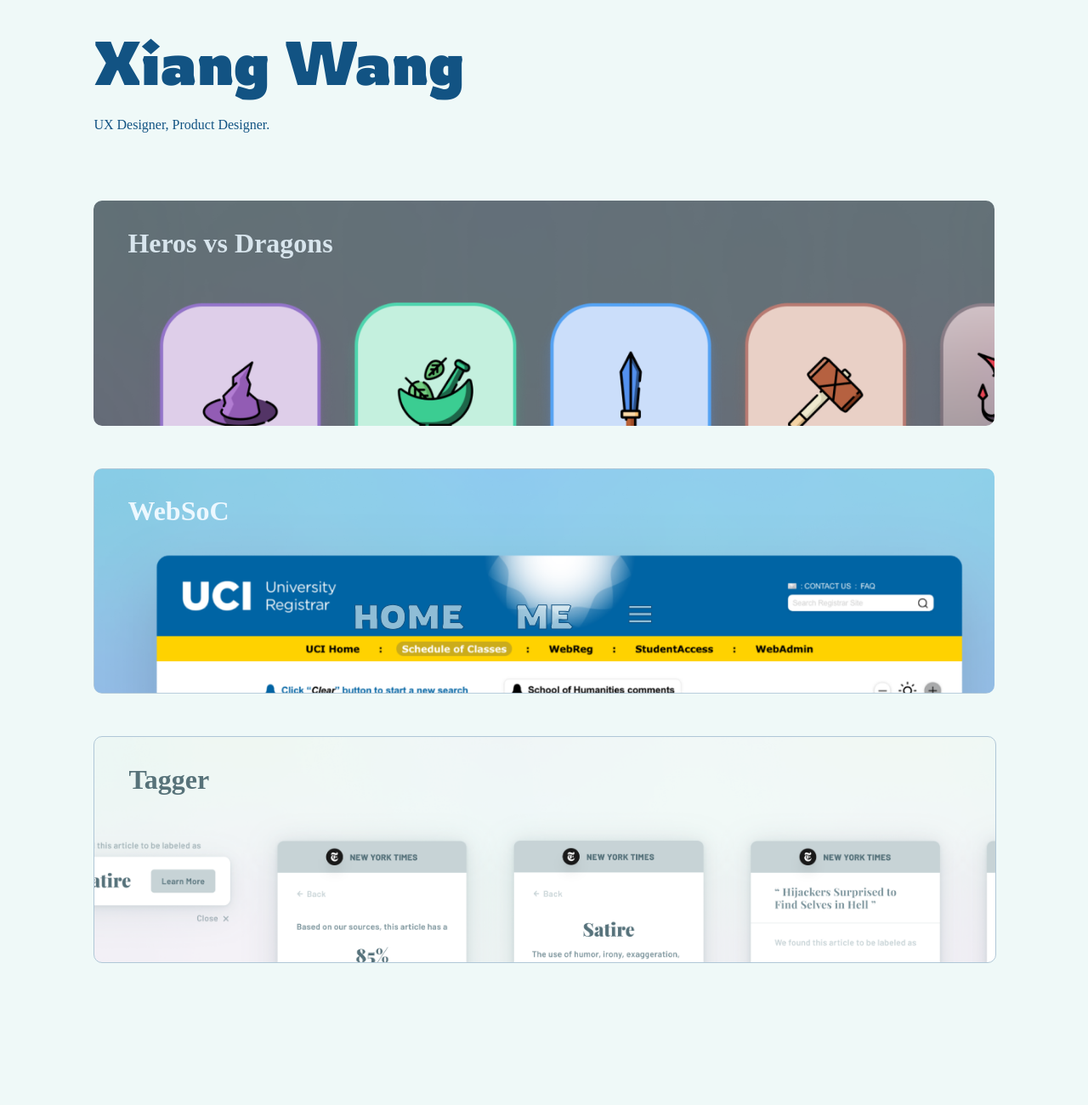
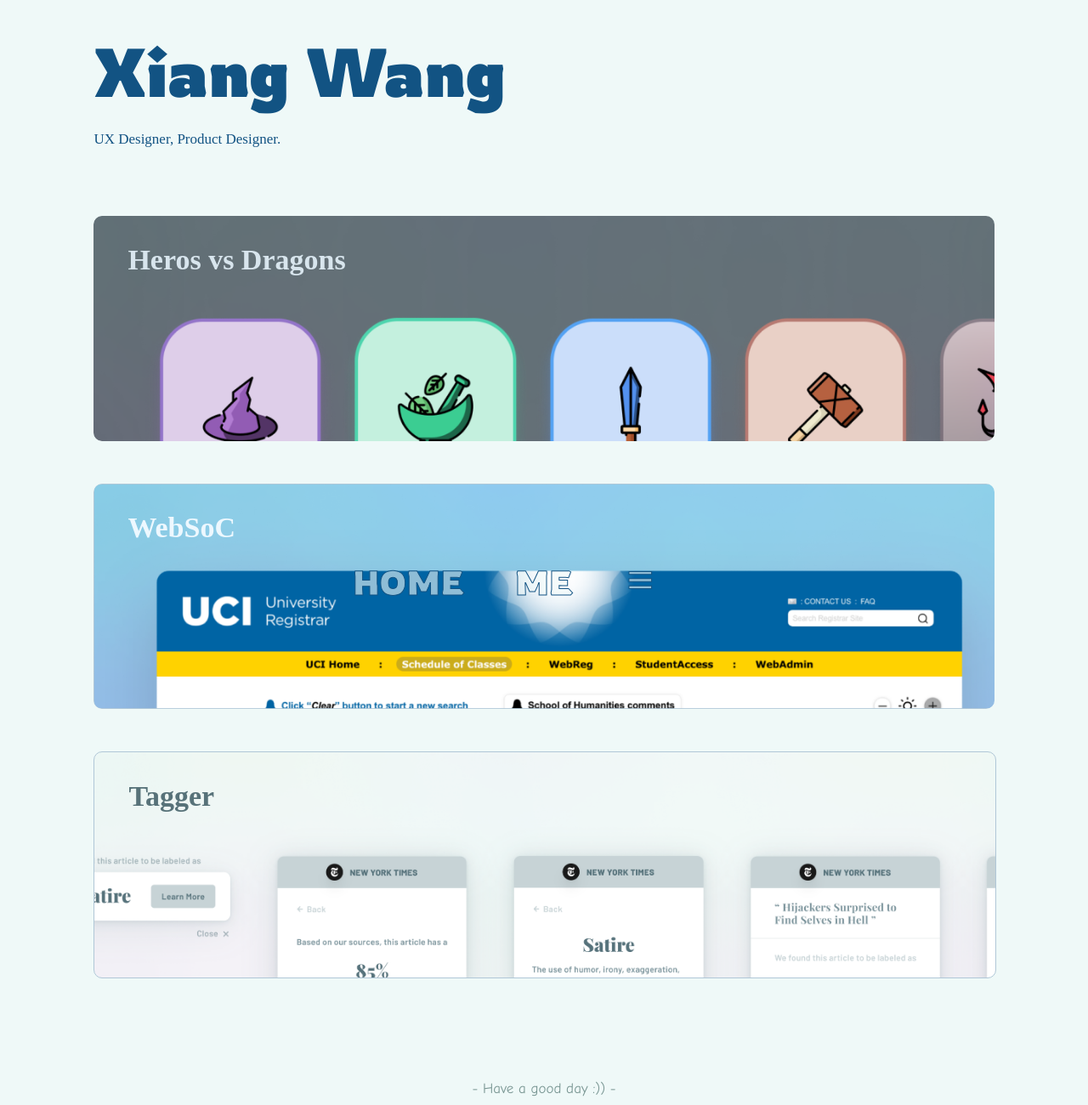
Before and after one commit to shawnwwwww/Xiang-Portfolio, a plain HTML site: page index.html in a window 1280 px wide. Shown: the part 20-1320 px from the top of the page at 85% size. Drawn offline with nearby package versions, Linux system fonts and the light colour scheme; a web font is replaced by a local one.

Commit message:
Update index.css

```diff
--- a/index.css
+++ b/index.css
@@ -1,6 +1,6 @@
 h1{
 	font-family: Rowdies;
-	font-size: 4.5em;
+	font-size: 80px;
 	color: #125383;
 	margin-bottom: 20px;
 }
@@ -12,7 +12,7 @@ h2{
 
 p{
 	font-family: Recursive;
-	font-size: 1em;
+	font-size: 17px;
 	font-weight: 400
 	color: #125383;
 }
@@ -45,7 +45,7 @@ a{
 }
 
 .card-text{
-   	font-size: 2em;
+   	font-size: 34px;
    	margin-left: 40px;
 }
 
@@ -90,7 +90,7 @@ p .caption{
 }
 
 .caption{
-	margin-top: 200px;
+	margin-top: 120px;
 	left: 50%;
 	text-align: center;
 	bottom: 20px;
@@ -105,7 +105,7 @@ p .caption{
 	font-size: 40px;
 	position: fixed;
 	position: fixed;
-	top: 90%;
+	top: 85%;
 	left: 50%;
 	margin-left: -250px;
 }
```
